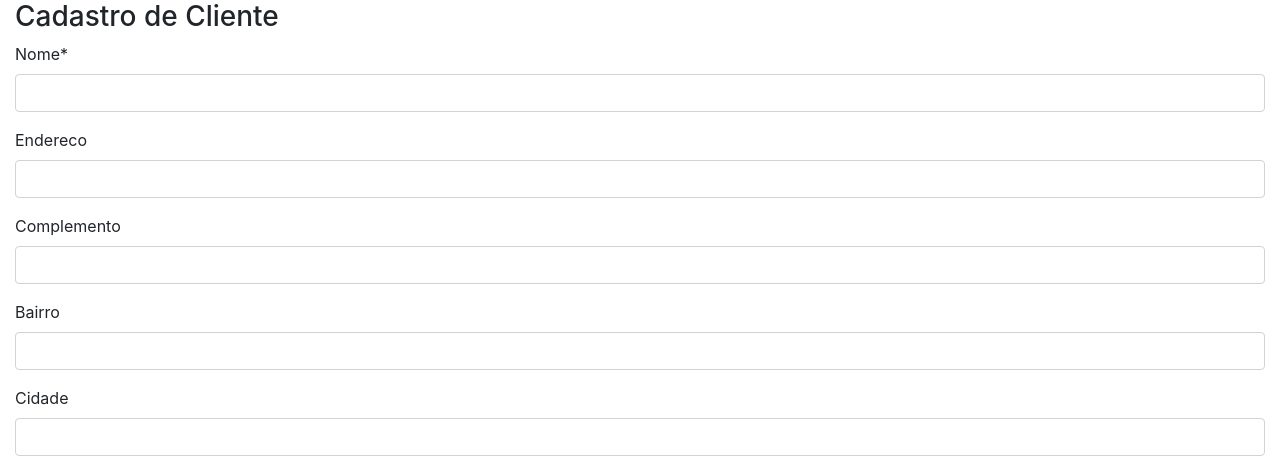
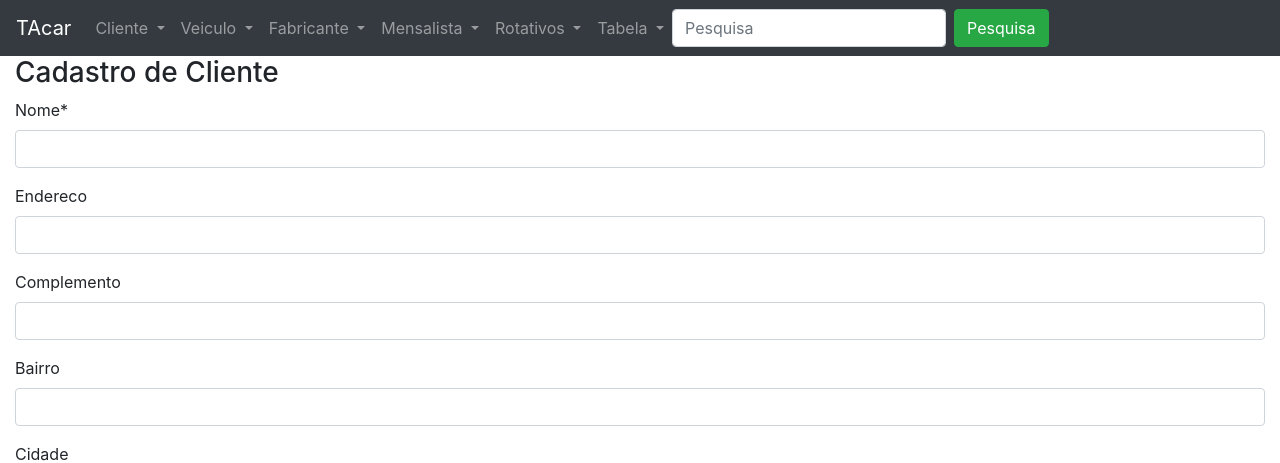
Before and after one commit to Bea-Querubim/LP3-Django, a Django app: page /cadastro_cliente/ in a window 1280 px wide. Shown: the top 463 px of the page. Run offline with Django 3.2, Linux system fonts and the light colour scheme; some libraries are stand-ins or nearby versions.

Commit message:
Class- 2022/06/02

```diff
--- a/tacar/core/views.py
+++ b/tacar/core/views.py
@@ -3,6 +3,7 @@ from core.forms import *
 from core.models import *
 from django.views import generic
 from django.contrib.auth.forms import UserCreationForm
+from django.contrib import messages
 
 
 def home(request):
@@ -32,8 +33,10 @@ def home(request):
 def cadastro_cliente(request):
     form = FormCliente(request.POST or None, request.FILES or None)
     if form.is_valid():
+        nome = form.cleaned_data['nome']
         form.save()
-        return redirect('url_principal')
+        messages.success(request,f'Cliente {nome} foi cadastrado com sucesso')
+        return redirect('url_lista_clientes')
 
     contexto = {'form': form, 'titulo': 'Cadastro de Cliente', 'stringBotao': 'Cadastrar'}
     return render(request, 'core/cadastro.html', contexto)
@@ -41,8 +44,8 @@ def cadastro_cliente(request):
 
 def lista_clientes(request):
     if request.POST:
-        if request.POST['nomeCliente']:
-            dados = Cliente.objects.filter(nome = request.POST['nomeCliente'])
+        if request.POST['pesquisa']:
+            dados = Cliente.objects.filter(nome=request.POST['pesquisa'])
         else:
             dados = Cliente.objects.all()
     else:
@@ -56,9 +59,10 @@ def altera_cliente(request, id):
     form = FormCliente(request.POST or None, request.FILES or None, instance=objeto)
 
     if form.is_valid():
+        nome = form.cleaned_data['nome']
         form.save()
-        contexto = {'objeto': objeto.nome, 'url': '/lista_clientes/'}
-        return render(request, 'core/mensagem_salvo.html', contexto)
+        messages.success(request, f'Dados do cliente {nome} atualizados com sucesso!')
+        return redirect('url_lista_clientes')
 
     contexto = {'form': form, 'titulo': 'Atualiza Cliente', 'stringBotao': 'Salvar'}
     return render(request, 'core/cadastro.html', contexto)
@@ -89,6 +93,10 @@ def cadastro_veiculo(request):
 
 def lista_veiculos(request):
     dados = Veiculo.objects.all()
+    if request.POST:
+        if request.POST['pesquisa']:
+            dados = Veiculo.objects.filter(placa=request.POST['pesquisa'])
+
     contexto = {'dados': dados}
     return render(request, 'core/lista_veiculos.html', contexto)
 
@@ -131,6 +139,10 @@ def cadastro_fabricante(request):
 
 def lista_fabricantes(request):
     dados = Fabricante.objects.all()
+    if request.POST:
+        if request.POST['pesquisa']:
+            dados = Veiculo.objects.filter(descricao=request.POST['pesquisa'])
+
     contexto = {'dados': dados}
     return render(request, 'core/lista_fabricantes.html', contexto)
 
@@ -179,6 +191,10 @@ def cadastro_rotativo(request):
 
 def lista_rotativos(request):
     dados = Rotativo.objects.all()
+    if request.POST:
+        if request.POST['pesquisa']:
+            dados = Veiculo.objects.filter(id_veiculo=int(request.POST['pesquisa']))
+
     contexto = {'dados': dados}
     return render(request, 'core/lista_rotativos.html', contexto)
 
@@ -222,6 +238,10 @@ def cadastro_mensalista(request):
 def lista_mensalistas(request):
     dados = Mensalista.objects.all()
     contexto = {'dados': dados}
+    if request.POST:
+        if request.POST['pesquisa']:
+            dados = Veiculo.objects.filter(descricao=request.POST['pesquisa'])
+
     return render(request, 'core/lista_mensalistas.html', contexto)
 
 
--- a/tacar/templates/base.html
+++ b/tacar/templates/base.html
@@ -9,12 +9,107 @@
     <script src="https://cdn.jsdelivr.net/npm/jquery@3.6.0/dist/jquery.slim.min.js"></script>
     <script src="https://cdn.jsdelivr.net/npm/popper.js@1.16.1/dist/umd/popper.min.js"></script>
     <script src="https://cdn.jsdelivr.net/npm/bootstrap@4.6.1/dist/js/bootstrap.bundle.min.js"></script>
-
+<!-- Carrega font de icones-->
+    <link rel="stylesheet" href="https://cdnjs.cloudflare.com/ajax/libs/font-awesome/4.7.0/css/font-awesome.min.css">
     {% block extrahead %}
 
     {%endblock%}
 </head>
 <body>
+<!-- NavBar-->
+<nav class="navbar navbar-expand-sm bg-dark navbar-dark">
+  <!-- Brand -->
+  <a class="navbar-brand" href="#">TAcar</a>
+
+
+  <ul class="navbar-nav">
+    <!-- Dropdown -->
+    <li class="nav-item dropdown">
+      <a class="nav-link dropdown-toggle" href="#" id="navbardrop" data-toggle="dropdown">
+        Cliente
+      </a>
+      <div class="dropdown-menu">
+        <a class="dropdown-item" href="/cadastro_cliente/">Cadastro</a>
+        <a class="dropdown-item" href="/lista_clientes/">Lista</a>
+
+      </div>
+    </li>
+    <!-- fim do dropdown -->
+     <!-- Dropdown -->
+    <li class="nav-item dropdown">
+      <a class="nav-link dropdown-toggle" href="#" id="navbardrop" data-toggle="dropdown">
+        Veiculo
+      </a>
+      <div class="dropdown-menu">
+        <a class="dropdown-item" href="/cadastro_veiculo/">Cadastro</a>
+        <a class="dropdown-item" href="/lista_veiculos/">Lista</a>
+
+      </div>
+    </li>
+    <!-- fim do dropdown -->
+
+     <!-- Dropdown -->
+    <li class="nav-item dropdown">
+      <a class="nav-link dropdown-toggle" href="#" id="navbardrop" data-toggle="dropdown">
+        Fabricante
+      </a>
+      <div class="dropdown-menu">
+        <a class="dropdown-item" href="/cadastro_fabricante/">Cadastro</a>
+        <a class="dropdown-item" href="/lista_fabricantes/">Lista</a>
+
+      </div>
+    </li>
+    <!-- fim do dropdown -->
+
+     <!-- Dropdown -->
+    <li class="nav-item dropdown">
+      <a class="nav-link dropdown-toggle" href="#" id="navbardrop" data-toggle="dropdown">
+        Mensalista
+      </a>
+      <div class="dropdown-menu">
+        <a class="dropdown-item" href="/cadastro_mensalista/">Cadastro</a>
+        <a class="dropdown-item" href="/lista_mensalistas/">Lista</a>
+
+      </div>
+    </li>
+    <!-- fim do dropdown -->
+
+     <!-- Dropdown -->
+    <li class="nav-item dropdown">
+      <a class="nav-link dropdown-toggle" href="#" id="navbardrop" data-toggle="dropdown">
+        Rotativos
+      </a>
+      <div class="dropdown-menu">
+        <a class="dropdown-item" href="/cadastro_rotativo/">Cadastro</a>
+        <a class="dropdown-item" href="/lista_rotativos/">Lista</a>
+
+      </div>
+    </li>
+    <!-- fim do dropdown -->
+
+     <!-- Dropdown -->
+    <li class="nav-item dropdown">
+      <a class="nav-link dropdown-toggle" href="#" id="navbardrop" data-toggle="dropdown">
+        Tabela
+      </a>
+      <div class="dropdown-menu">
+        <a class="dropdown-item" href="/cadastro_tabela/">Cadastro</a>
+        <a class="dropdown-item" href="/lista_tabelas/">Lista</a>
+
+      </div>
+    </li>
+    <!-- fim do dropdown -->
+  </ul>
+
+  <!-- Barra de Pesquisa-->
+    <form class="form-inline" method="post" >
+      {%csrf_token%}
+    <input class="form-control mr-sm-2" type="text" placeholder="Pesquisa" name="pesquisa">
+    <button class="btn btn-success" type="submit">Pesquisa</button>
+  </form>
+
+</nav>
+
     <div class="container-fluid">
         {% block main %}
         {% endblock %}
```
Also changed, not shown: tacar/core/templates/core/lista_clientes.html (+10 -12 lines).
